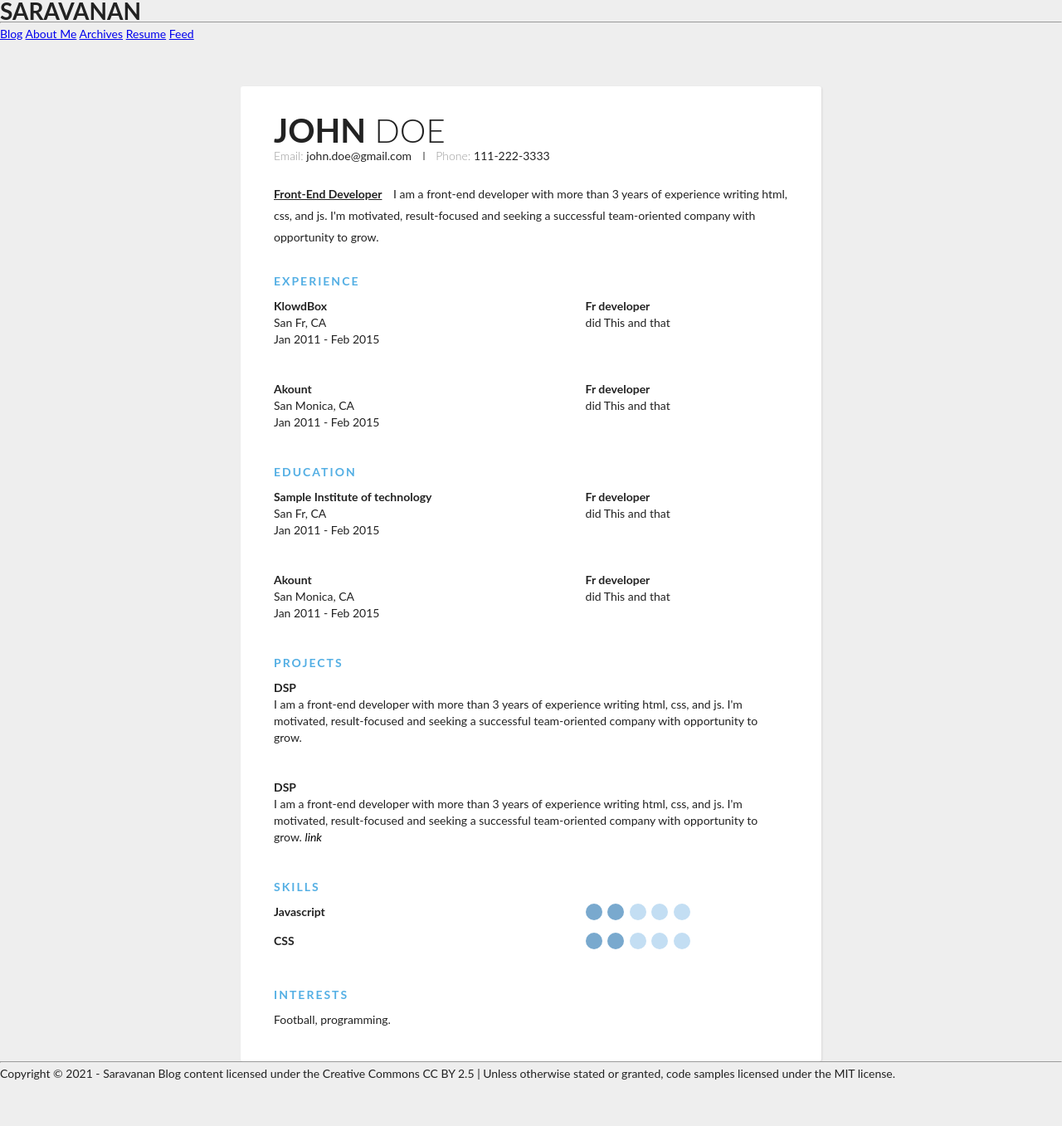
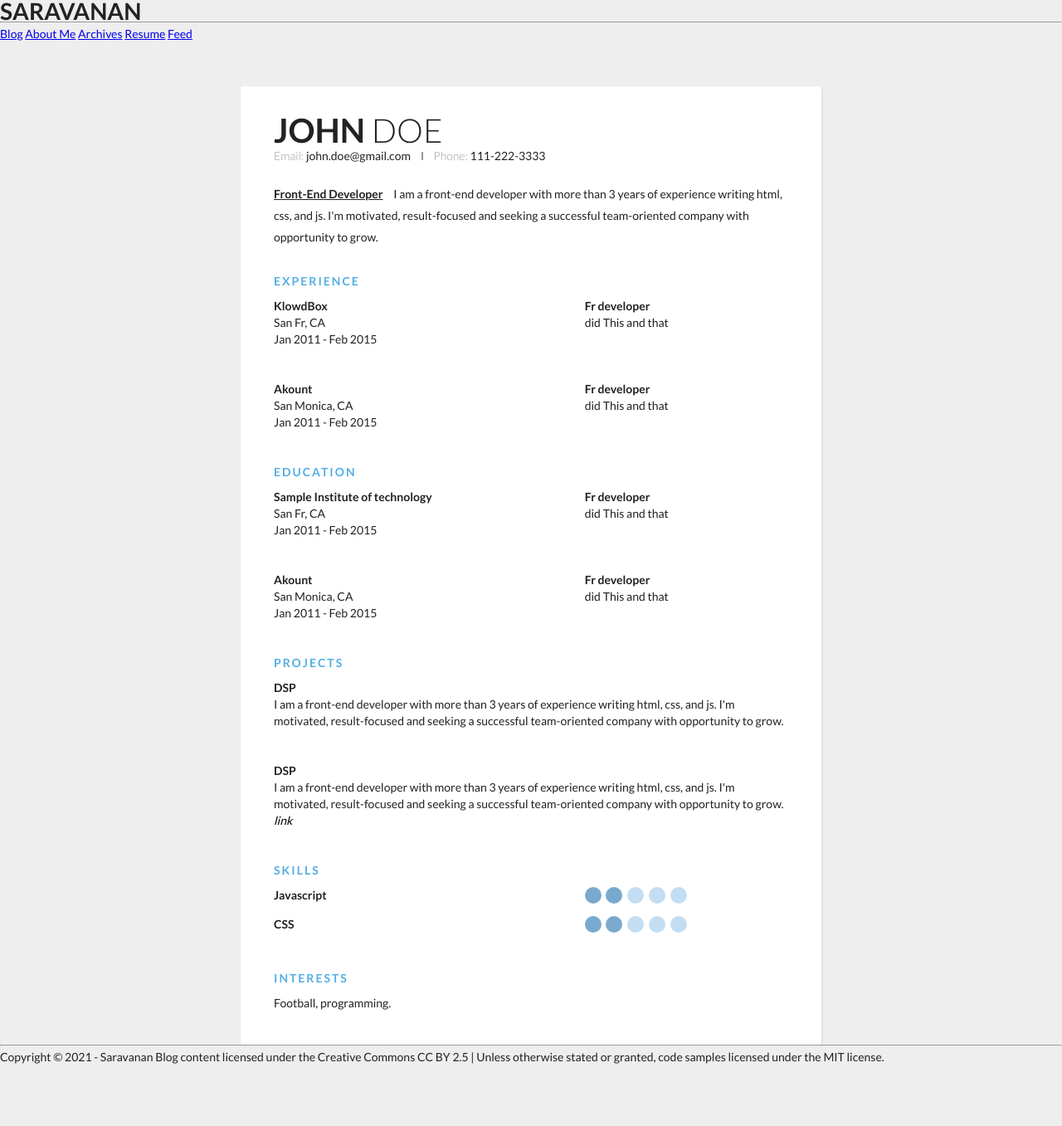
Before and after one commit to saravanaram/saravanaram.github.io, a Jekyll site: the page built from resume.html, in a window 1280 px wide. Shown: the whole page at 83% size. Built offline with Jekyll 4.4.1, drawn with Linux system fonts in a browser that asks for light colours.

Commit message:
Update cv.html

```diff
--- a/_layouts/cv.html
+++ b/_layouts/cv.html
@@ -5,7 +5,7 @@
     <meta name="viewport" content="width=device-width, initial-scale=1">
     <link rel="stylesheet" href="{{"/assets/css/resume.css" | prepend: site.baseurl }}" />
     <link rel="stylesheet" href="{{"/assets/css/prism.css" | prepend: site.baseurl }}" />
-    <link href="https://fonts.googleapis.com/css?family=Open+Sans&display=swap" rel="stylesheet">
+<link href='https://fonts.googleapis.com/css?family=Lato:400,300,700' rel='stylesheet' type='text/css'>
     <meta name="description" content="{% if page.excerpt %}{{ page.excerpt | strip_html | strip_newlines | truncate: 160 }}{% else %}{{ site.description }}{% endif %}">
     <meta name="author" content="{{ site.author.name }}">
     <meta name="robots" content="index, follow">
```
